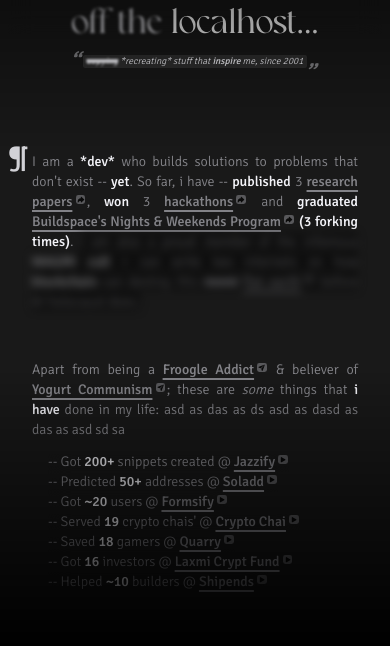
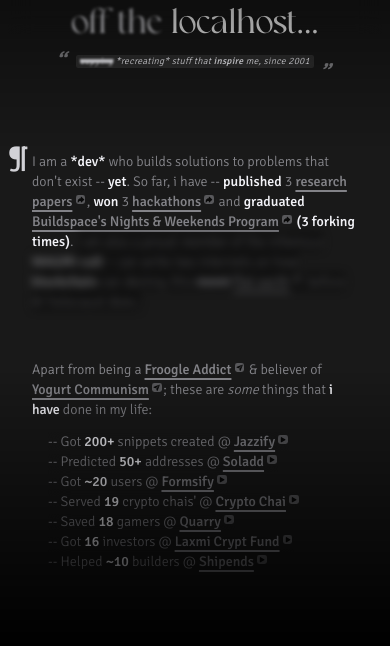
Before and after one commit to githubotoro/portfolio, a Next.js app: page / in a window 390 px wide. Shown: the part 191-837 px from the top of the page. Built offline with nearby package versions, Linux system fonts and the light colour scheme; grey boxes are pictures that could not be loaded.

Commit message:
drop justify -- looks cleaner

```diff
--- a/components/ui/Home/Subtitle.tsx
+++ b/components/ui/Home/Subtitle.tsx
@@ -9,14 +9,14 @@
 				props
 			)}
 		>
-			<span className="text-isSystemLightSecondary text-center text-[0.6rem] md:text-xl tracking-normal md:tracking-wide italic font-300 leading-snug md:leading-normal">
+			<span className="text-isSystemLightSecondary text-center text-[0.6rem] md:text-xl tracking-wide italic font-300 leading-snug md:leading-normal drop-shadow-sm">
 				<_subtitle />
 			</span>
 
-			<div className="px-1 absolute text-isSystemLightSecondary/50 -top-2 -left-4 md:-top-3 md:-left-11 text-xl md:text-6xl italic font-800 md:font-300">
+			<div className="px-1 absolute text-isSystemLightSecondary/50 -top-2 -left-6 md:-top-3 md:-left-11 text-xl md:text-6xl italic font-800 md:font-300">
 				“
 			</div>
-			<div className="px-1 absolute text-isSystemLightSecondary/50 top-1 -right-3 md:top-4 md:-right-7 text-xl md:text-6xl italic font-800 md:font-300">
+			<div className="px-1 absolute text-isSystemLightSecondary/50 top-1 -right-5 md:top-4 md:-right-7 text-xl md:text-6xl italic font-800 md:font-300">
 				”
 			</div>
 		</div>
--- a/components/ui/Navbar/NavHighlighter.jsx
+++ b/components/ui/Navbar/NavHighlighter.jsx
@@ -22,7 +22,7 @@
 	return (
 		<div
 			className={clsx(
-				"w-fit max-w-sm h-fit flex flex-row items-center justify-between leading-none pt-[0.25rem] pb-[0.26rem] font-500 text-sm md:text-md px-[0.6rem] rounded-sm shadow-sm hover:bg-isSystemLightPrimary hover:text-isSystemDarkPrimary backdrop-blur-sm",
+				"w-fit max-w-sm h-fit flex flex-row items-center justify-between leading-none pt-[0.25rem] pb-[0.26rem] font-500 text-sm md:text-md px-[0.6rem] rounded-sm shadow-sm hover:bg-isSystemLightPrimary hover:text-isSystemDarkPrimary backdrop-blur-sm drop-shadow-sm",
 				ANIMATE,
 				navHighlight
 					? flashEffect
--- a/constants/index.tsx
+++ b/constants/index.tsx
@@ -19,6 +19,6 @@
 	"inline-block align-top fill-isWhite mt-[0.15rem] md:mt-[0.2rem] ml-[0.2rem] md:ml-[0.25rem] mr-[0.1rem] h-[0.6rem] h-[0.6rem] md:h-[0.8rem] md:w-[0.8rem] rounded-[0.15rem] group-hover:scale-125 !fill-isBlack/90 bg-isLabelDarkTertiary group-hover:bg-isLabelDarkPrimary content-center place-content-center items-center group-hover:rounded-[0.2rem] group-hover:-rotate-6";
 
 export const BASE_SCREEN =
-	"max-w-sm sm:max-w-sm md:max-w-3xl lg:max-w-4xl p-6 md:p-16 space-y-12 text-justify";
+	"max-w-sm sm:max-w-sm md:max-w-3xl lg:max-w-4xl p-6 md:p-16 space-y-12";
 
 export const LINK_ICON = clsx(NEW_LINK_ICON_BASE_v4, ANIMATE);
--- a/content/home/_description.mdx
+++ b/content/home/_description.mdx
@@ -10,7 +10,7 @@
 <Para /> I am a **\*dev\*** who builds solutions to problems that don't exist -- **yet**. So far, i have -- **published** 3 <Hoverable navtext="caution -- nerdy stuff ahead">[research papers<Internal />](/research)</Hoverable>, **won** 3 <Hoverable navtext="tbh, i go for free food">[hackathons<Internal/>](/hackathons)</Hoverable> and **graduated** <Hoverable navtext="my fav cult">[Buildspace's Nights & Weekends Program<Internal/>](/buildspace)</Hoverable> **(3 forking times)**. <Hide> I am also a proud _member_ of the infamous **WAGMI cult** + can write two internets on how **blockchain** can destroy this <Strike>round</Strike> <Hoverable navtext="earth is flat, period">[flat earth<External />](https://en.wikipedia.org/wiki/Flat_Earth)</Hoverable> before AI holocaust does. </Hide>
 
 <div className="space-y-3">
-Apart from being a <Hoverable navtext="i plead guilty">[Froogle Addict<External />](https://www.malasfruit.com/shop/froogle)</Hoverable> & believer of <Hoverable navtext="if you hate yogurt, we can't be friends -- sorry">[Yogurt Communism<External />](https://lovedeathrobots.fandom.com/wiki/When_the_Yogurt_Took_Over)</Hoverable>; these are _some_ things that **i have** done in my life: asd as das as ds asd as dasd as das as asd sd sa
+Apart from being a <Hoverable navtext="i plead guilty">[Froogle Addict<External />](https://www.malasfruit.com/shop/froogle)</Hoverable> & believer of <Hoverable navtext="if you hate yogurt, we can't be friends -- sorry">[Yogurt Communism<External />](https://lovedeathrobots.fandom.com/wiki/When_the_Yogurt_Took_Over)</Hoverable>; these are _some_ things that **i have** done in my life:
 
 -   Got **200+** snippets created @ <Hoverable navtext="jazzify.in">[Jazzify<Gtfol />](https://jazzify.in/)</Hoverable>
 -   Predicted **50+** addresses @ <Hoverable navtext="soladd.vercel.app">[Soladd<Gtfol />](https://soladd.vercel.app/)</Hoverable>
```
